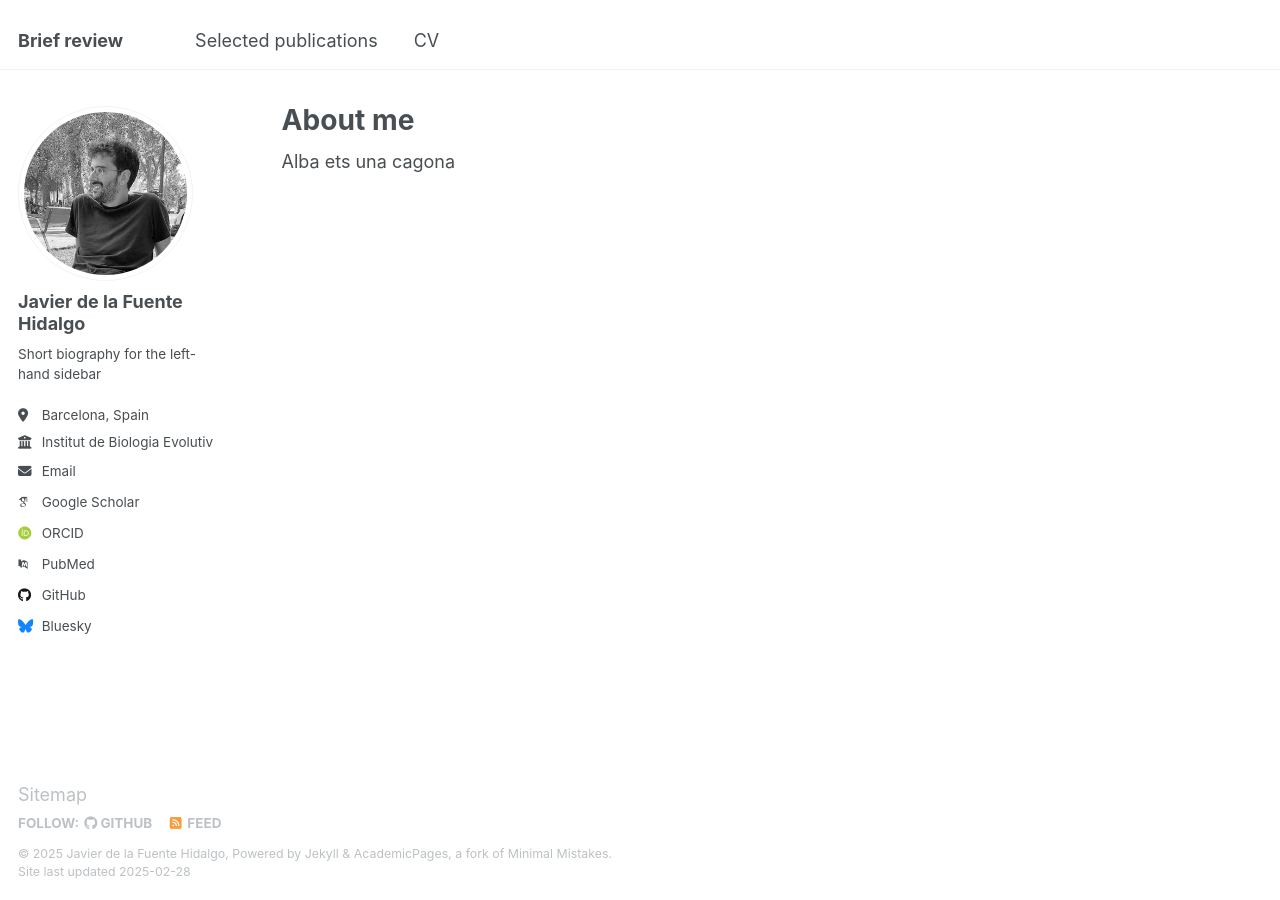
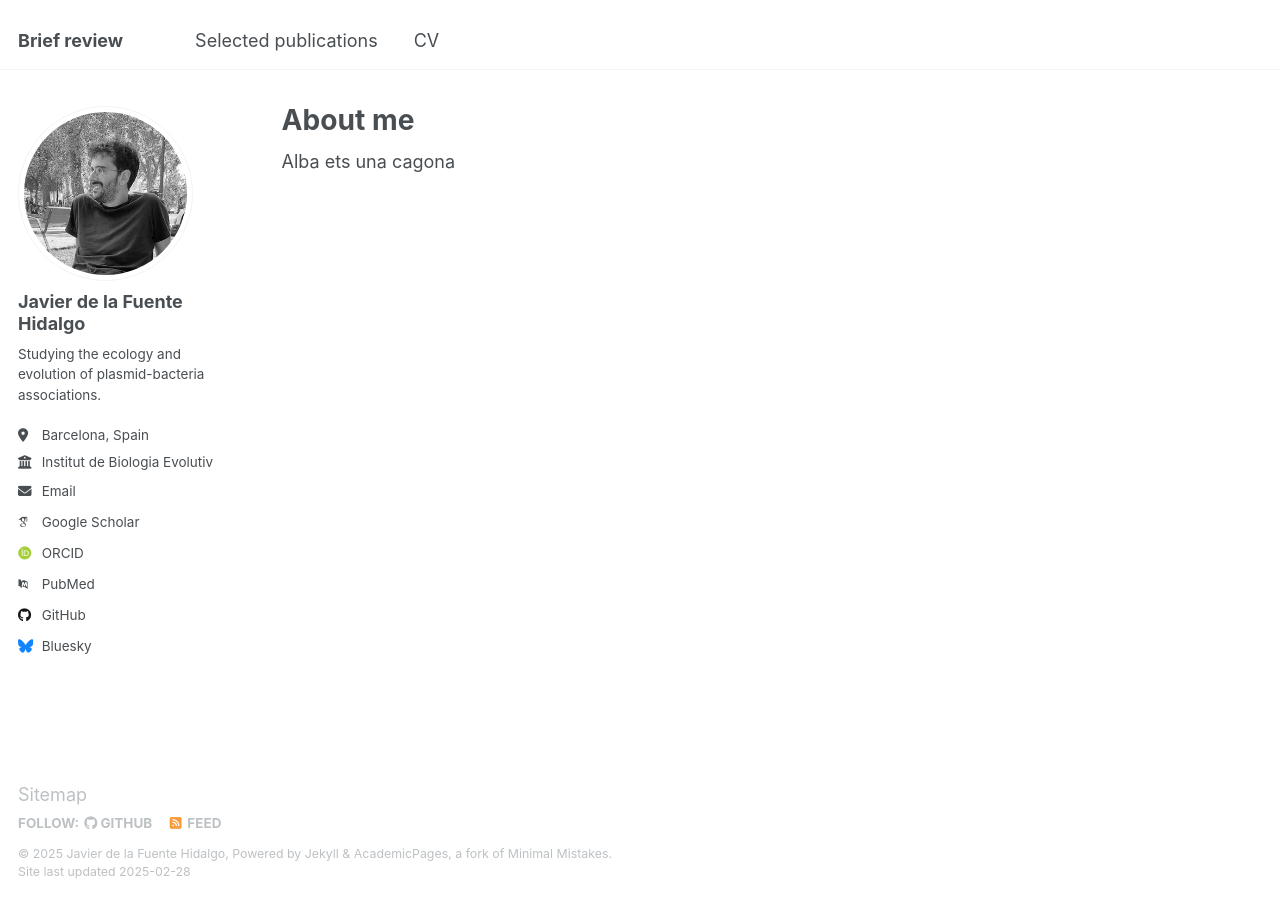
Before and after one commit to DelaFuenteJavier/delafuentejavier.github.io, a Jekyll site: the page built from _pages/about.md, in a window 1280 px wide. Built offline with Jekyll 4.4.1, drawn with Linux system fonts in a browser that asks for light colours; some web fonts are replaced.

Commit message:
Update _config.yml

```diff
--- a/_config.yml
+++ b/_config.yml
@@ -25,7 +25,7 @@ author:
   avatar           : "JDLF.png"
   name             : "Javier de la Fuente Hidalgo"
   pronouns         : # example: "she/her"
-  bio              : "Short biography for the left-hand sidebar"
+  bio              : "Studying the ecology and evolution of plasmid-bacteria associations."
   location         : "Barcelona, Spain"
   employer         : "Institut de Biologia Evolutiva IBE-CSIC"
   uri              : # URL
```
